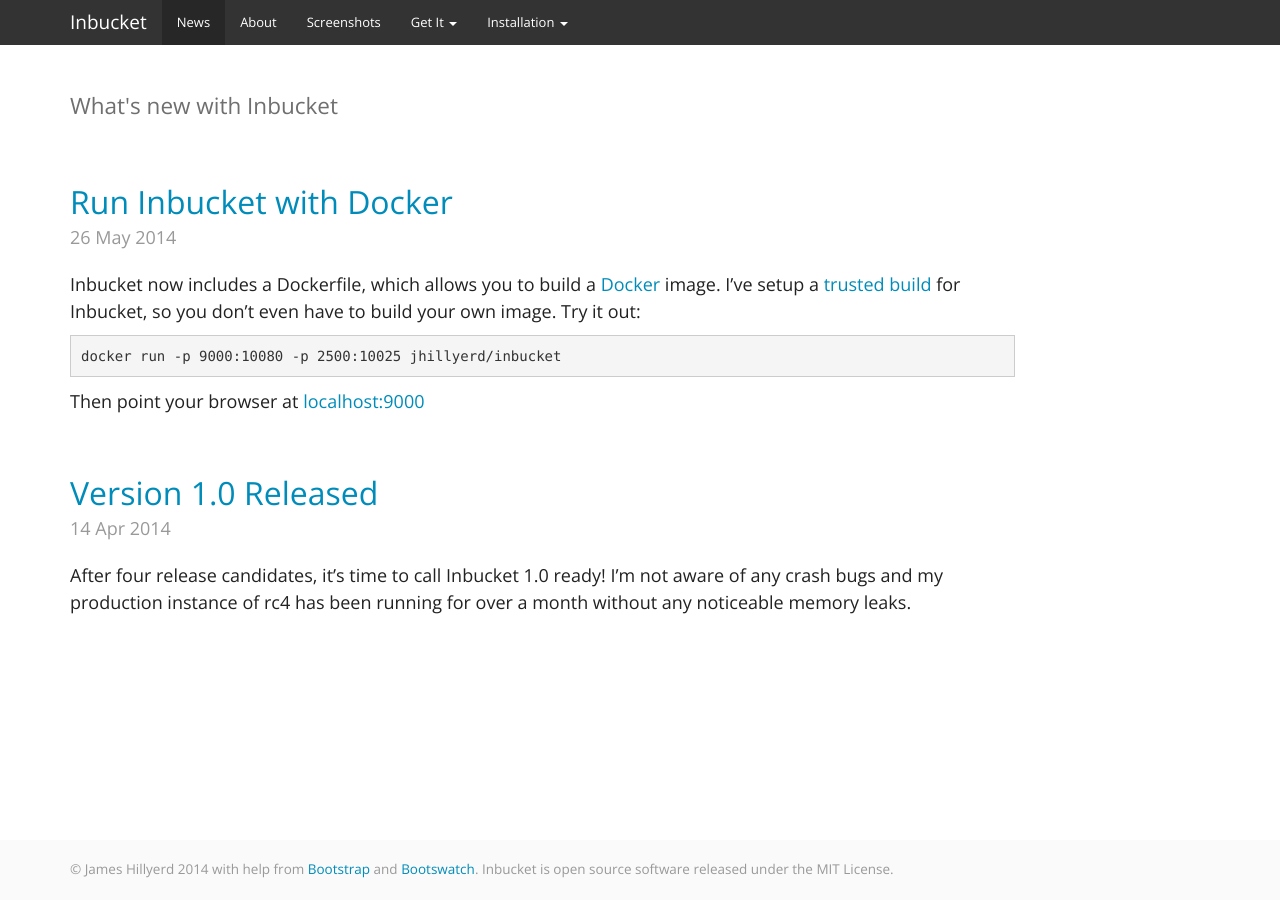
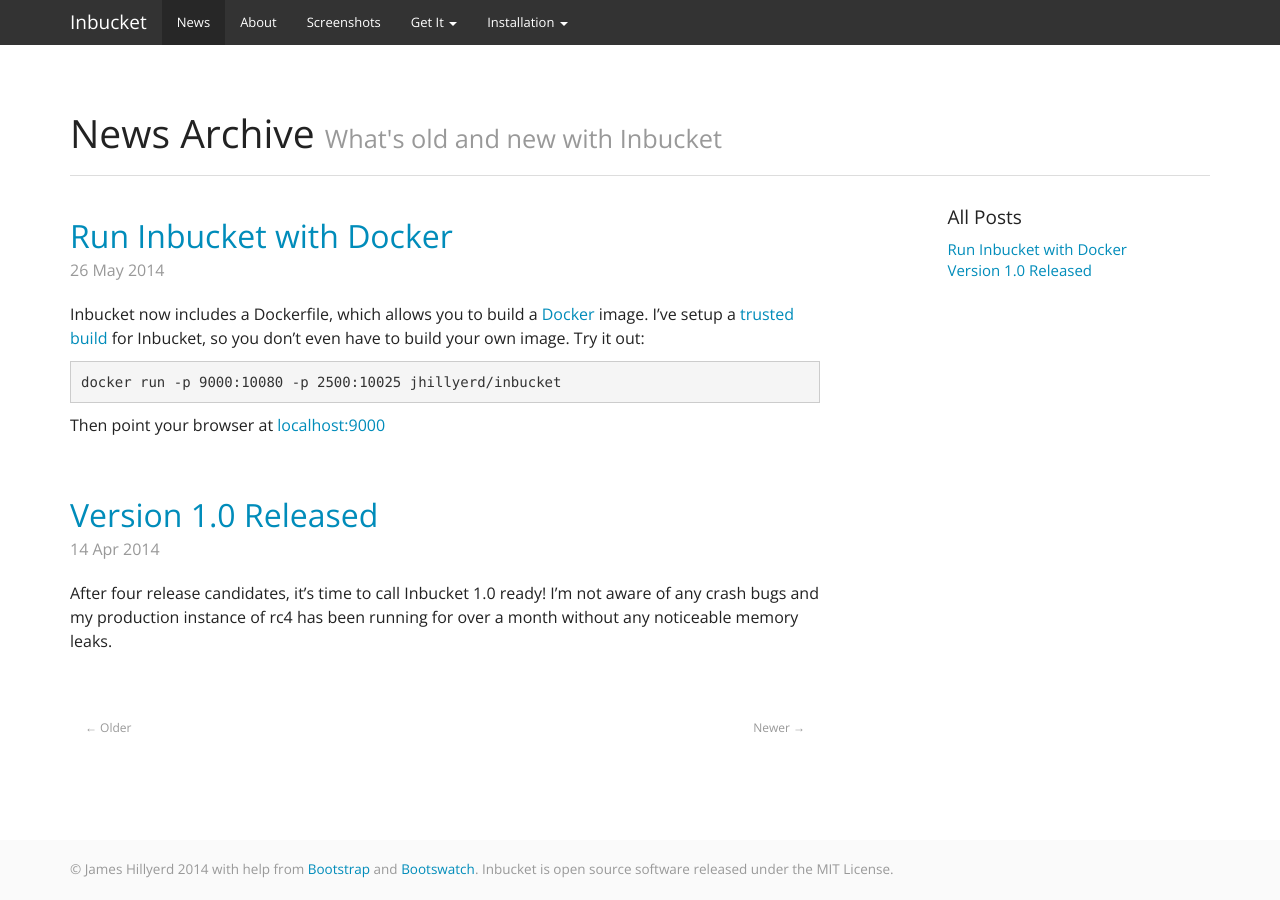
Before and after one commit to inbucket/inbucket.org, a Jekyll site: the page built from news/index.html, in a window 1280 px wide. Built offline with Jekyll 4.4.1, drawn with Linux system fonts in a browser that asks for light colours; nearby versions of some CDN libraries; the list of posts is cut into pages by our own code.

Commit message:
Add an index of posts to news page

```diff
--- a/_layouts/default.html
+++ b/_layouts/default.html
@@ -2,4 +2,7 @@
 layout: base
 ---
 
+<div class="page-header">
+  <h1>{{page.title}} <small>{{page.tagline}}</small></h1>
+</div>
 {{ content }}
--- a/css/inbucket.css
+++ b/css/inbucket.css
@@ -38,7 +38,7 @@
   color: #999;
 }
 .blog-main {
-  font-size: 18px;
+  font-size: 16px;
   line-height: 1.5;
 }
 .blog-post {
--- a/index.html
+++ b/index.html
@@ -49,7 +49,7 @@
         <li>Refactor the SMTP daemon into a separate library</li>
         <li>Integrate an embedded database to simplify storage</li>
         <li>Build a more flexible web interface with bootstrap</li>
-        <li>Sanitize HTML before display</li>
+        <li>Sanitize HTML content in email before display</li>
       </ul>
     </p>
 
--- a/news/index.html
+++ b/news/index.html
@@ -1,20 +1,22 @@
 ---
-layout: default
+layout: base
 title: News
 group: news
-tagline: What's new with Inbucket
+tagline: What's old and new with Inbucket
 ---
-<div class="blog-header">
-  <p class="lead blog-descripton">
-    {{page.tagline}}
+<div class="page-header">
+  <h1>
+    News Archive
     {% if paginator.page > 1 %}
-      (page {{paginator.page}})
+      <small>page {{paginator.page}}</small>
+    {% else %}
+      <small>{{page.tagline}}</small>
     {% endif %}
-  </p>
+  </h1>
 </div>
 
 <div class="row">
-  <div class="col-sm-10 blog-main">
+  <div class="col-sm-8 blog-main">
     <!-- This loops through the paginated posts -->
     {% for post in paginator.posts %}
       <div class="blog-post">
@@ -23,14 +25,30 @@
         {{post.content}}
       </div>
     {% endfor %}
+
+    <ul class="pager pager-primary">
+      {% unless paginator.previous_page %}
+        {% assign prev_disable = "disabled" %}
+      {% endunless %}
+      {% unless paginator.next_page %}
+        {% assign next_disable = "disabled" %}
+      {% endunless %}
+      <li class="previous {{prev_disable}}"><a href="page{{paginator.previous_page}}"
+        >&larr; Older</a></li>
+      <li class="next {{next_disable}}"><a href="page{{paginator.next_page}}"
+        >Newer &rarr;</a></li>
+    </ul>
   </div>
 
-  <ul class="pager">
-    {% if paginator.previous_page %}
-      <li><a href="/page{{paginator.previous_page}}">Previous</a></li>
-    {% endif %}
-    {% if paginator.next_page %}
-      <li><a href="/page{{paginator.next_page}}">Next</a></li>
-    {% endif %}
+  <div class="col-sm-3 col-sm-offset-1 blog-sidebar">
+    <div class="sidebar-module">
+      <h4>All Posts</h4>
+      <ol class="list-unstyled">
+        {% for post in site.posts %}
+          <li><a href="{{post.url}}">{{post.title | truncate: 30}}</a></li>
+        {% endfor %}
+      </ol>
+    </div>
   </div>
+
 </div><!--/row-->
```
